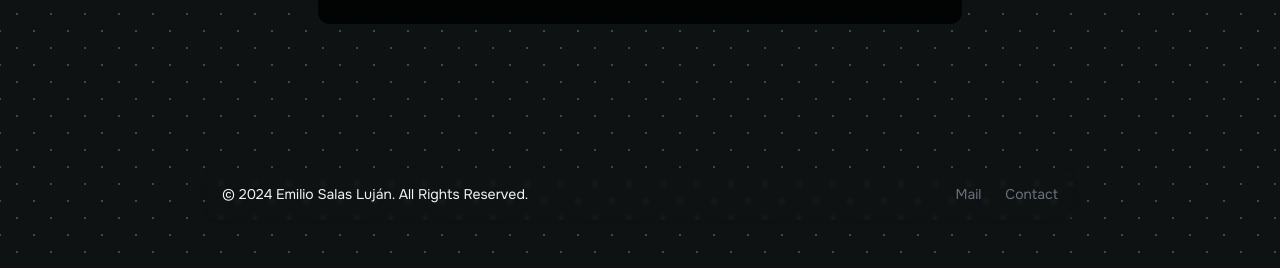
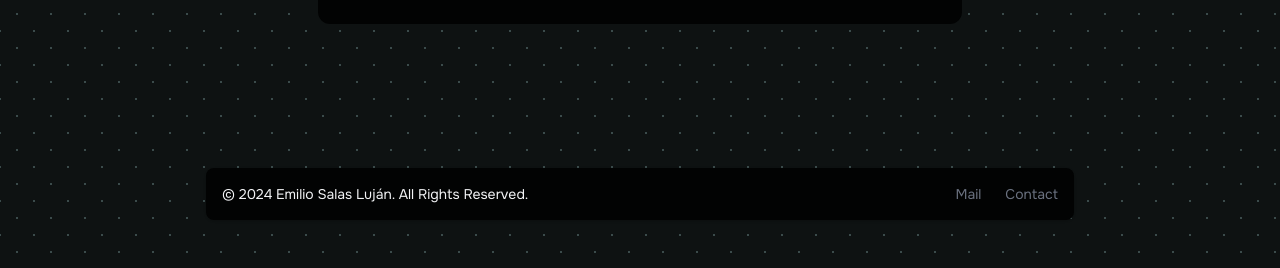
Before and after one commit to esalu-dev/portfolio, an Astro site: page / in a window 1280 px wide. Shown: the part 3539-3807 px from the top of the page. Built offline with nearby package versions, Linux system fonts and the light colour scheme; Astro itself is replaced by a stand-in of ours.

Commit message:
Update Footer styling

```diff
--- a/src/sections/Footer.astro
+++ b/src/sections/Footer.astro
@@ -1,4 +1,4 @@
-<footer class="backdrop-blur-[2px] rounded-lg shadow m-4 dark:bg-gray-800 font-Onest">
+<footer class="bg-woodsmoke-dark-500 rounded-lg shadow m-4 font-Onest">
    <div class="w-full mx-auto max-w-screen-xl p-4 md:flex md:items-center md:justify-between">
      <span class="text-sm text-gray-100 sm:text-center ">© 2024 Emilio Salas Luján. All Rights Reserved.
    </span>
```
